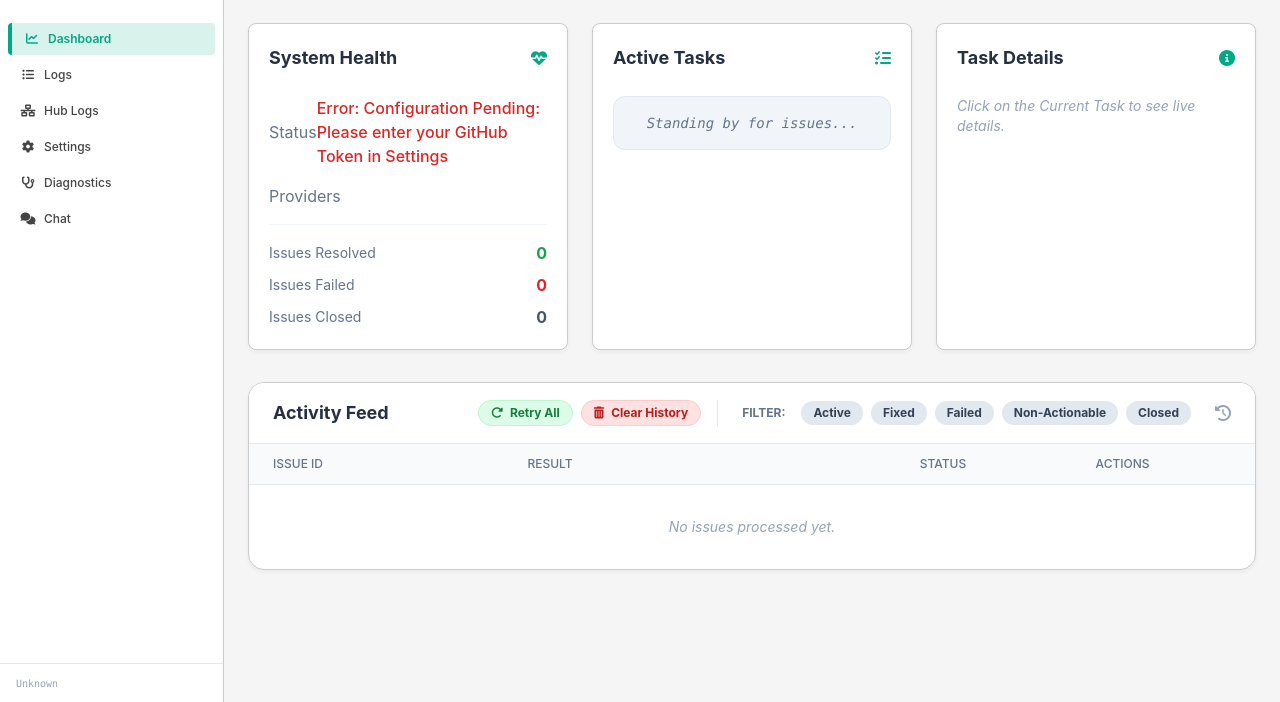
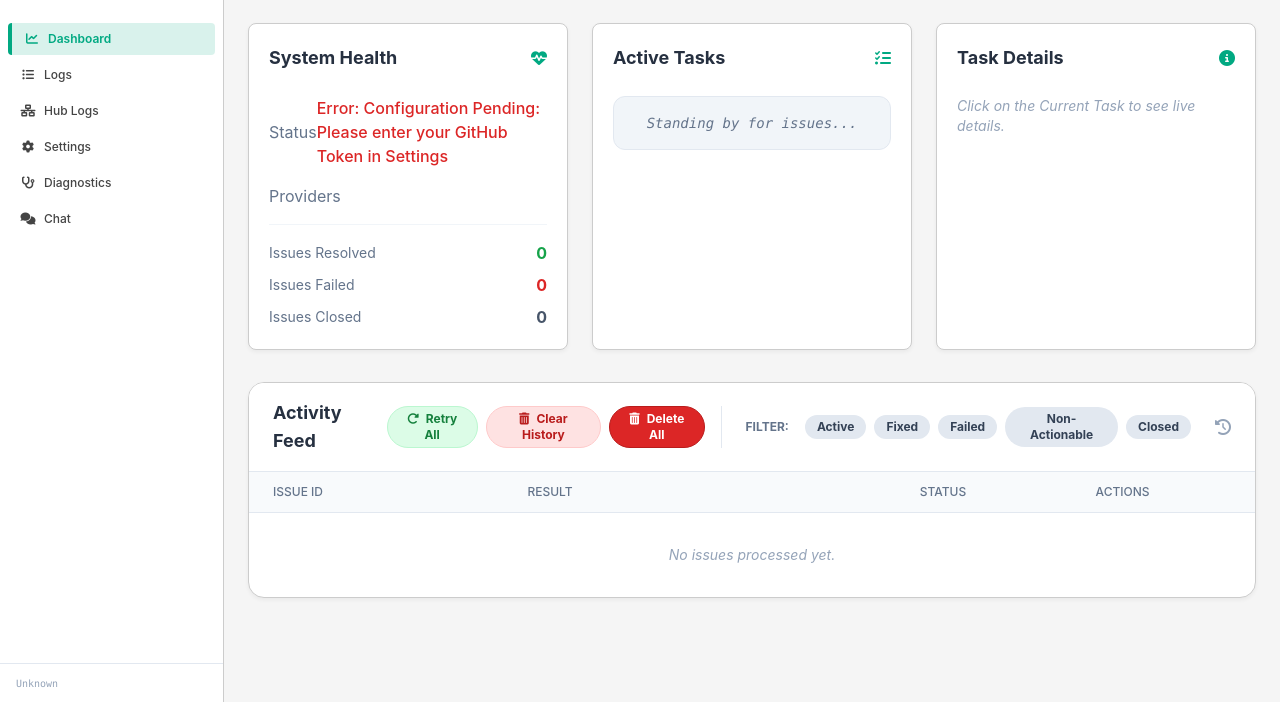
Before and after one commit to lbockenstedt/ab, a FastAPI app: page / in a window 1280 px wide. Shown: the part 57-759 px from the top of the page. Run offline with FastAPI, Linux system fonts and the light colour scheme; some libraries are stand-ins or nearby versions.

Commit message:
activity feed: Delete All button — close every GitHub issue + wipe history
New /delete_all_issues route clears local history + counters immediately
(feed empties on reload) and closes each issue on GitHub (bugfixer-dismissed
label + comment + close) in a background thread so a large set can't time
out. Extracted _close_issue_on_github helper shared with the per-issue
delete. Red 'Delete All' button in the feed header next to Clear History.

Co-Authored-By: Claude <noreply@anthropic.com>

```diff
--- a/routes.py
+++ b/routes.py
@@ -1231,6 +1231,50 @@ async def clear_history():
     return {"status": "success", "message": "All history and tasks have been cleared."}
 
 
+def _close_issue_on_github(issue_id: str):
+    """Close one issue on GitHub with the ``bugfixer-dismissed`` label + an
+    explanatory comment. Returns (ok, message). Best-effort per step — label
+    create/apply and the comment never raise. Shared by the single-issue
+    delete and the bulk delete-all sweep so the close logic isn't duplicated."""
+    if ":" not in issue_id:
+        raise ValueError("Invalid issue_id")
+    repo_name, issue_num_str = issue_id.rsplit(":", 1)
+    issue_num = int(issue_num_str)
+    config = load_config()
+    token = config.get("GITHUB_TOKEN") or os.getenv("GITHUB_TOKEN", "")
+    if not token:
+        raise ValueError("No GitHub token configured")
+    gh = Github(token)
+    repo = gh.get_repo(repo_name)
+    issue = repo.get_issue(issue_num)
+
+    # Ensure the dismissal label exists in the repo; create it if not.
+    label_name = "bugfixer-dismissed"
+    try:
+        repo.get_label(label_name)
+    except Exception:
+        try:
+            repo.create_label(label_name, "b60205",
+                              "Marked by BugFixer as not a real issue — will not be reopened")
+        except Exception as le:
+            logger.warning(f"Could not create label '{label_name}': {le}")
+    try:
+        issue.add_to_labels(label_name)
+    except Exception as le:
+        logger.warning(f"Could not apply label '{label_name}' to #{issue_num}: {le}")
+    try:
+        issue.create_comment(
+            "🤖 **BugFixer**: This issue has been marked as **not a real issue** and dismissed. "
+            "It will not be automatically reopened or processed again."
+        )
+    except Exception:
+        pass
+    if issue.state != "closed":
+        issue.edit(state="closed")
+        return True, f"Issue #{issue_num} labelled '{label_name}' and closed on GitHub."
+    return True, f"Issue #{issue_num} labelled '{label_name}' (was already closed)."
+
+
 @router.post("/delete_issue")
 async def delete_issue(request: Request):
     """Remove an issue from local history and close it on GitHub."""
@@ -1261,43 +1305,7 @@ async def delete_issue(request: Request):
     # Close the issue on GitHub.
     github_msg = ""
     try:
-        config = load_config()
-        token = config.get("GITHUB_TOKEN") or os.getenv("GITHUB_TOKEN", "")
-        if not token:
-            raise ValueError("No GitHub token configured")
-        gh = Github(token)
-        repo = gh.get_repo(repo_name)
-        issue = repo.get_issue(issue_num)
-
-        # Ensure the dismissal label exists in the repo; create it if not.
-        label_name = "bugfixer-dismissed"
-        try:
-            repo.get_label(label_name)
-        except Exception:
-            try:
-                repo.create_label(label_name, "b60205",
-                                  "Marked by BugFixer as not a real issue — will not be reopened")
-            except Exception as le:
-                logger.warning(f"Could not create label '{label_name}': {le}")
-
-        # Apply the label and close with an explanatory comment.
-        try:
-            issue.add_to_labels(label_name)
-        except Exception as le:
-            logger.warning(f"Could not apply label '{label_name}' to #{issue_num}: {le}")
-        try:
-            issue.create_comment(
-                "🤖 **BugFixer**: This issue has been marked as **not a real issue** and dismissed. "
-                "It will not be automatically reopened or processed again."
-            )
-        except Exception:
-            pass
-
-        if issue.state != "closed":
-            issue.edit(state="closed")
-            github_msg = f"Issue #{issue_num} labelled '{label_name}' and closed on GitHub."
-        else:
-            github_msg = f"Issue #{issue_num} labelled '{label_name}' (was already closed)."
+        _ok, github_msg = _close_issue_on_github(issue_id)
         logger.info(f"Dismissed issue {issue_id}: removed from history, {github_msg}")
     except Exception as e:
         github_msg = f"GitHub close failed: {e}"
@@ -1306,6 +1314,48 @@ async def delete_issue(request: Request):
     return {
         "status": "success",
         "message": f"{'Removed from history. ' if was_in_history else ''}{github_msg}",
+    }
+
+
+@router.post("/delete_all_issues")
+async def delete_all_issues(request: Request):
+    """Clear every issue from local history and close them all on GitHub.
+    Local history + counters are wiped immediately (the feed empties on
+    reload); the GitHub closes run in a background thread so a large set
+    can't time out the request. Mirrors the retry_all_failed background
+    pattern. Each issue is closed best-effort — one failure doesn't abort
+    the sweep."""
+    global state
+    processed = load_processed()
+    to_close = list(processed.keys())
+    if not to_close:
+        return {"status": "no_issues", "message": "No issues in history to delete."}
+
+    # Clear local history + counters now; close on GitHub in the background
+    # against the snapshot so the clear doesn't race the sweep.
+    state["processed"] = {}
+    state["success_count"] = 0
+    state["failure_count"] = 0
+    save_processed({})
+
+    def _bulk_close():
+        closed = failed = 0
+        for issue_id in to_close:
+            try:
+                ok, _msg = _close_issue_on_github(issue_id)
+                if ok:
+                    closed += 1
+                else:
+                    failed += 1
+            except Exception as e:
+                failed += 1
+                logger.warning(f"delete_all: could not close {issue_id} on GitHub: {e}")
+        logger.info(f"delete_all_issues: closed {closed}/{len(to_close)} on GitHub, {failed} failed.")
+
+    threading.Thread(target=_bulk_close, daemon=True).start()
+    return {
+        "status": "success",
+        "message": f"Cleared {len(to_close)} issue(s) from history. Closing them on GitHub in the background.",
     }
 
 
@@ -1729,6 +1779,7 @@ __all__ = [
     'local_llm_status',
     'clear_history',
     'delete_issue',
+    'delete_all_issues',
     'resolve_issue',
     'update_now',
     'clear_credit_cooldown',
--- a/templates/index.html
+++ b/templates/index.html
@@ -390,6 +390,9 @@
                         </button>
                         <button onclick="clearHistory()" class="px-3 py-1 rounded-full text-xs font-bold bg-red-100 text-red-700 hover:bg-red-200 transition-all border border-red-200">
                             <i class="fas fa-trash-alt mr-1"></i> Clear History
+                        </button>
+                        <button onclick="deleteAllIssues()" class="px-3 py-1 rounded-full text-xs font-bold bg-red-600 text-white hover:bg-red-700 transition-all border border-red-700" title="Close every issue on GitHub (bugfixer-dismissed) and clear the whole history">
+                            <i class="fas fa-trash-alt mr-1"></i> Delete All
                         </button>
                     </div>
                     <span class="text-xs font-bold text-slate-500 uppercase mr-2">Filter:</span>
@@ -2831,6 +2834,28 @@
             } catch (e) { showToast('Request failed: ' + e, 'error'); }
         }
 
+        async function deleteAllIssues() {
+            // Delete All = Clear History + close every issue on GitHub. The
+            // backend wipes local history immediately and closes on GitHub in a
+            // background thread (can't time out). Confirm plainly — the feed only
+            // shows <7d issues but this clears the ENTIRE history, so don't pin a
+            // visible-row count that would understate.
+            if (!confirm('Delete ALL issues?\n\nThis closes every issue on GitHub (bugfixer-dismissed) AND clears the entire history. This cannot be undone.')) return;
+            try {
+                const resp = await fetch('/delete_all_issues', {
+                    method: 'POST',
+                    headers: { 'Content-Type': 'application/json' },
+                    body: '{}'
+                });
+                const data = await resp.json();
+                if (data.status === 'success') {
+                    reloadWithToast(data.message || 'All issues deleted.', 'success');
+                } else {
+                    showToast(data.message || 'Error deleting all issues.', 'error');
+                }
+            } catch (e) { showToast('Request failed: ' + e, 'error'); }
+        }
+
         async function clearCreditCooldown(n) {
             try {
                 const resp = await fetch(`/api/clear-credit-cooldown/${n}`, { method: 'POST' });
```
